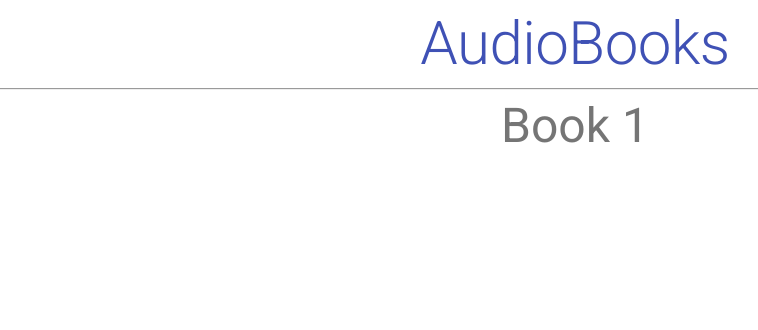
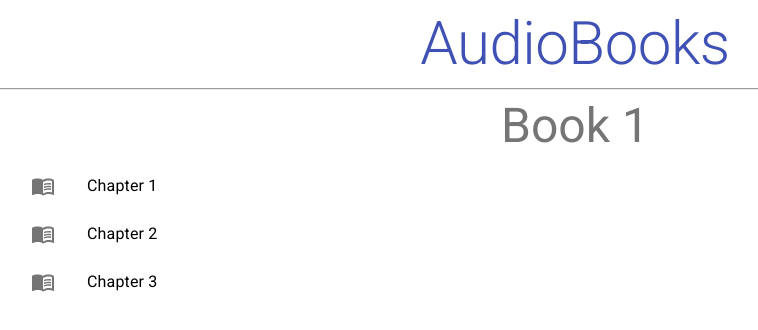
Before and after one commit to Karan9034/loudBook, a Next.js app: page /book-1 in a window 1280 px wide. Shown: the top 330 px of the page, without its empty margins (65-823 px from the left). Built offline with nearby package versions, Linux system fonts and the light colour scheme.

Commit message:
List Items fixed

```diff
--- a/components/Details.js
+++ b/components/Details.js
@@ -5,8 +5,10 @@ import List from '@material-ui/core/List';
 import ListItem from '@material-ui/core/ListItem';
 import ListItemIcon from '@material-ui/core/ListItemIcon';
 import ListItemText from '@material-ui/core/ListItemText';
+import MenuBookOutlinedIcon from '@material-ui/icons/MenuBookOutlined';
+import InboxIcon from '@material-ui/icons/Inbox';
 import { makeStyles } from '@material-ui/core';
-import MenuBookOutlinedIcon from '@material-ui/icons/MenuBookOutlined';
+
 
 const Details = ({book}) => {
 	return (
@@ -14,12 +16,16 @@ const Details = ({book}) => {
 			<Typography variant="h3" component="h2" color="textSecondary" align="center">{book.name}</Typography>
 			<Container>
 				<List>
-					{ book.chapters.map(chapter => {
-						<ListItem key={chapter.id}>
-							<ListItemIcon><MenuBookOutlinedIcon /></ListItemIcon>
-							<ListItemText primary={chapter.name} />
-						</ListItem>
-					})}
+					{ book.chapters.map(chapter => (
+						<Link key={chapter.id} href="/${book.path}/${chapter.path}">
+							<a>
+								<ListItem>
+									<ListItemIcon><MenuBookOutlinedIcon /></ListItemIcon>
+									<ListItemText primary={chapter.name} />
+								</ListItem>
+							</a>
+						</Link>
+					))}
 				</List>
 			</Container>
 		</Container>
```
